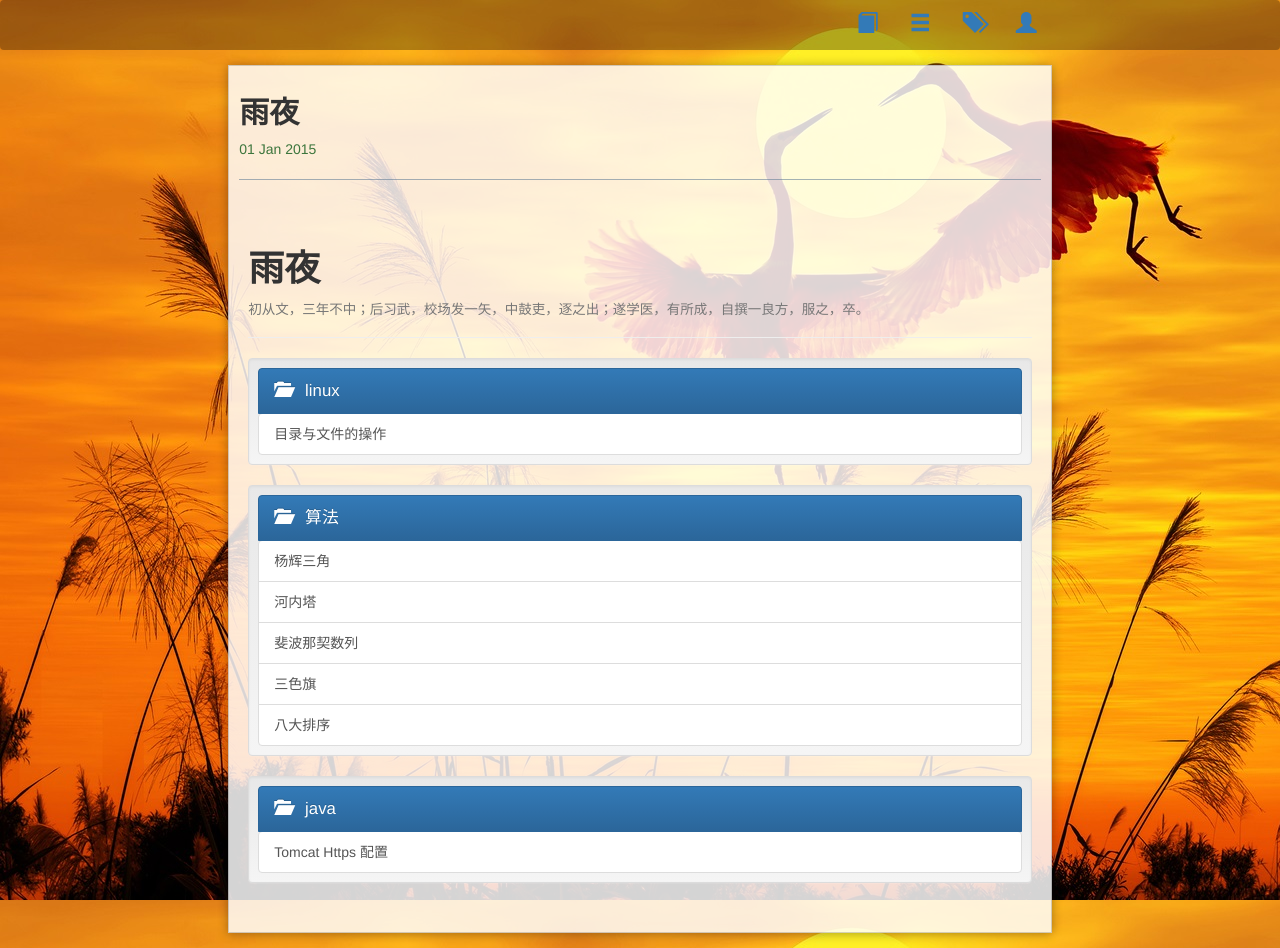
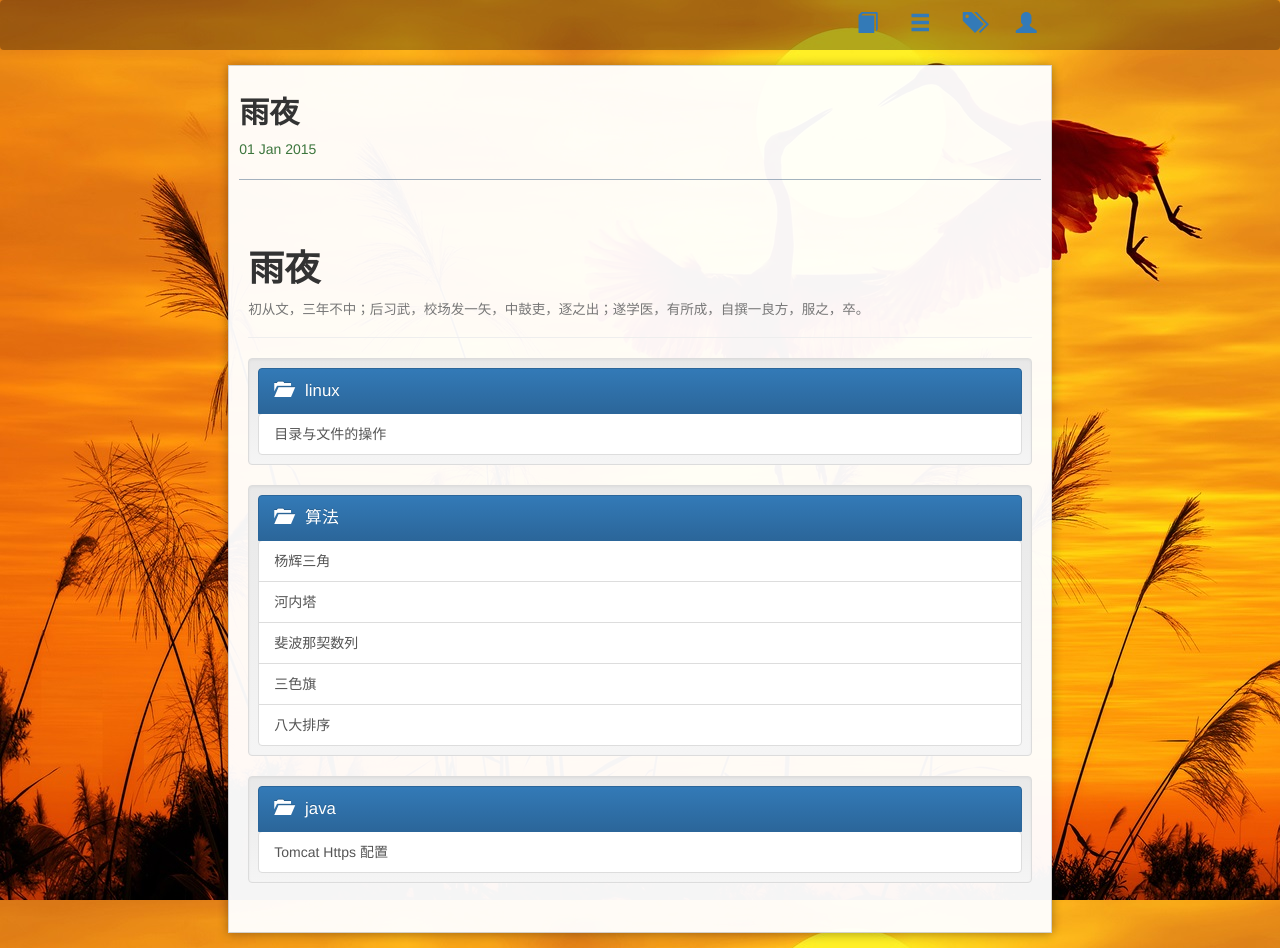
Before and after one commit to bit-ranger/blog, a Jekyll site: the page built from index.html, in a window 1280 px wide and 948 px high. Built offline with Jekyll 4.4.1, drawn with Linux system fonts in a browser that asks for light colours; nearby versions of some CDN libraries; Markdown is read by kramdown in place of the engine named in the settings.

Commit message:
Update style.css

```diff
--- a/css/style.css
+++ b/css/style.css
@@ -18,7 +18,7 @@ h1,h2,h3,h4,h5,h6 {
 .wrapper {
     padding: 10px 10px 20px 10px;
     margin: 5px 0 15px;
-    background-color: rgba(255,255,255,0.83333);
+    background-color: rgba(255,255,255,0.96);
     border: 1px solid rgba(0,0,0,0.16667);
     box-shadow: 0 1px 10px rgba(0,0,0,0.33333);
 }
```
